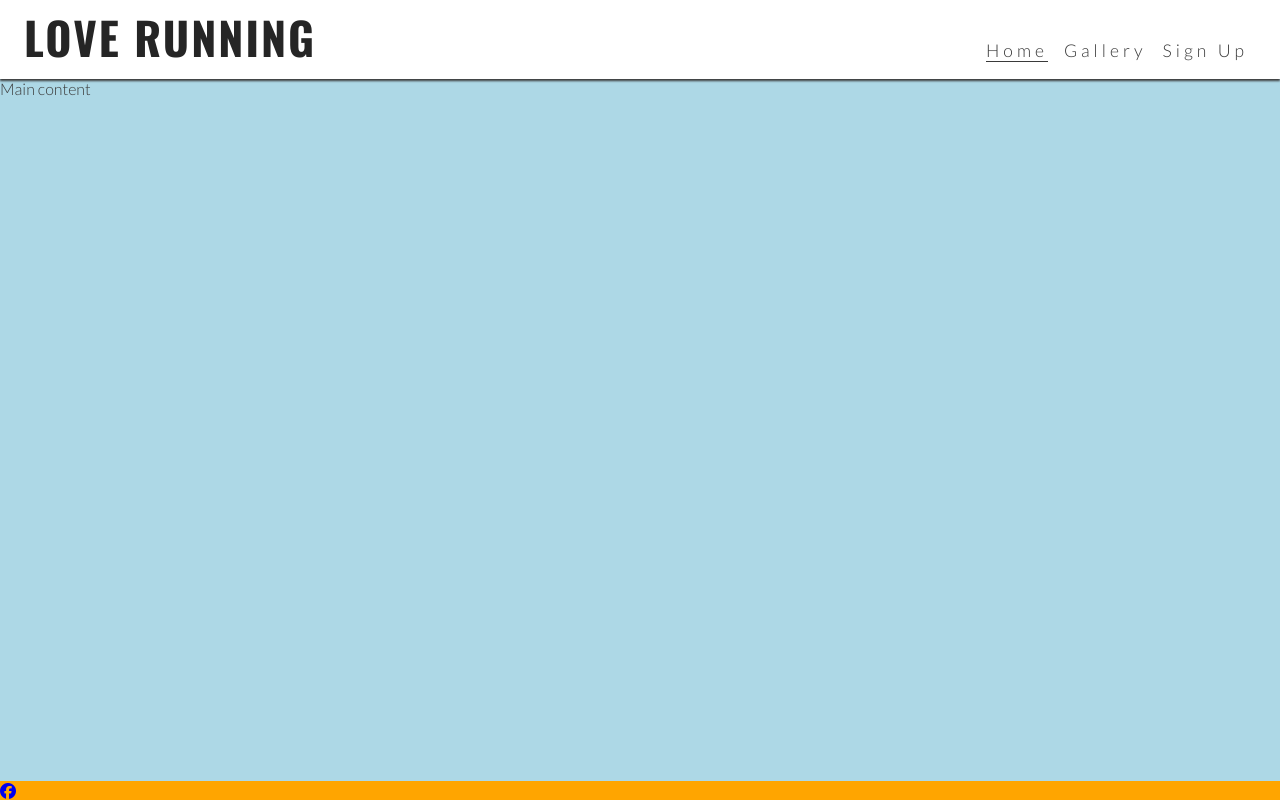
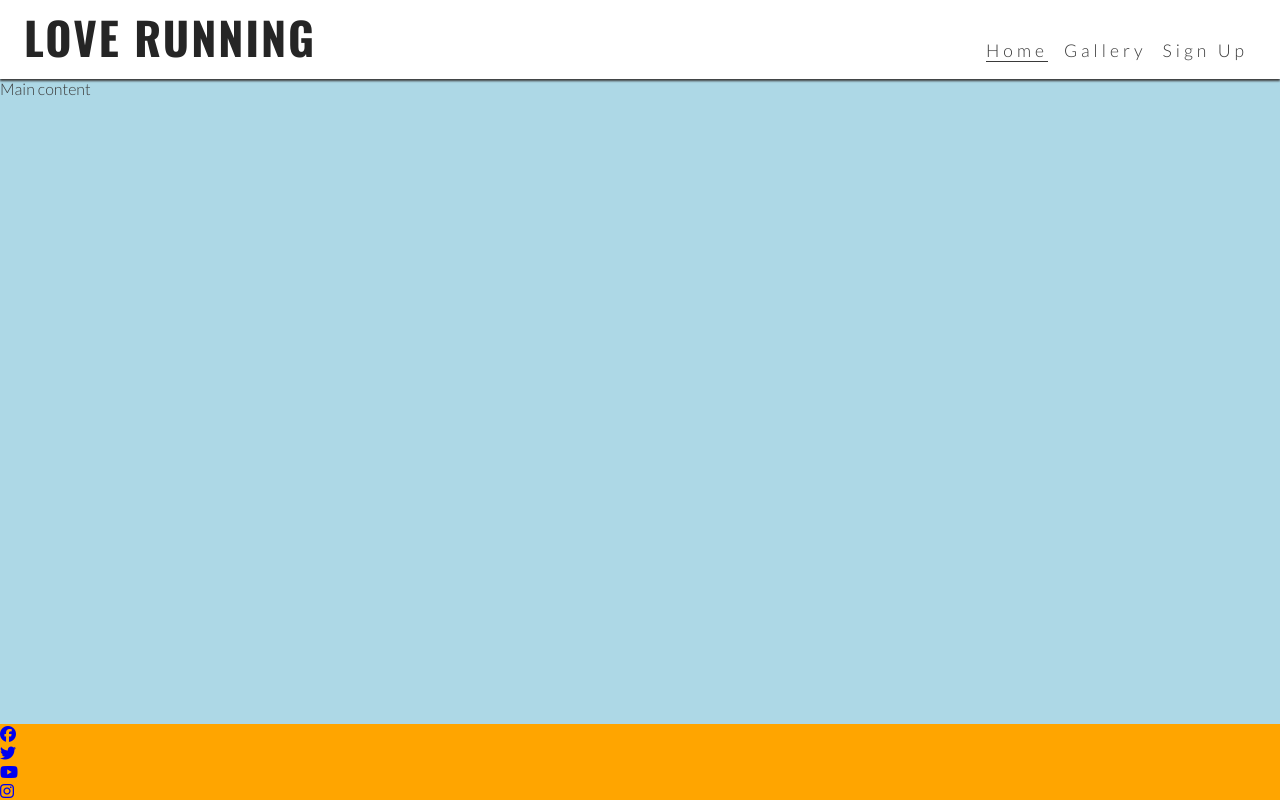
Before and after one commit to l3wk3m/love-running, a plain HTML site: page index.html in a window 1280 px wide. Drawn offline with nearby package versions, Linux system fonts and the light colour scheme.

Commit message:
Add remaining links to footer and update menu icon

```diff
--- a/index.html
+++ b/index.html
@@ -45,7 +45,7 @@
             <h1 id="logo">Love Running</h1>
         </a>
         <input type="checkbox" id="nav-toggle" class="nav-toggle">
-        <label for="nav-toggle" class="nav-toggle-label">X</label>
+        <label for="nav-toggle" class="nav-toggle-label"><i class="fa-solid fa-bars"></i></label>
         <nav>
             <ul id="menu">
                 <li><a href="index.html" class="active">Home</a></li>
@@ -63,6 +63,12 @@
         <ul>
             <li><a href="https://www.facebook.com" target="_blank" rel="noopener"
             aria-label="Visit our Facebook page (Opens in a new tab)"><i class="fa-brands fa-facebook"></i></a></li>
+            <li><a href="https://www.twitter.com" target="_blank" rel="noopener"
+            aria-label="Visit our Twitter page (Opens in a new tab)"><i class="fa-brands fa-twitter"></i></i></a></li>
+            <li><a href="https://www.youtube.com" target="_blank" rel="noopener"
+            aria-label="Visit our YouTube Channel (Opens in a new tab)"><i class="fa-brands fa-youtube"></i></i></a></li>
+            <li><a href="https://www.instagram.com" target="_blank" rel="noopener"
+            aria-label="Visit our Instagram page (Opens in a new tab)"><i class="fa-brands fa-instagram"></i></i></a></li>
         </ul>
     </footer>
 
```
